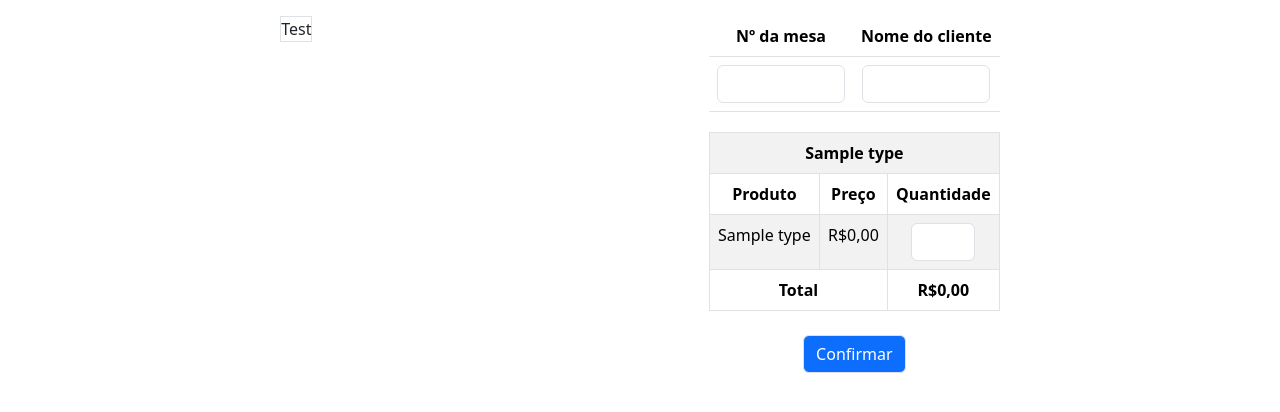
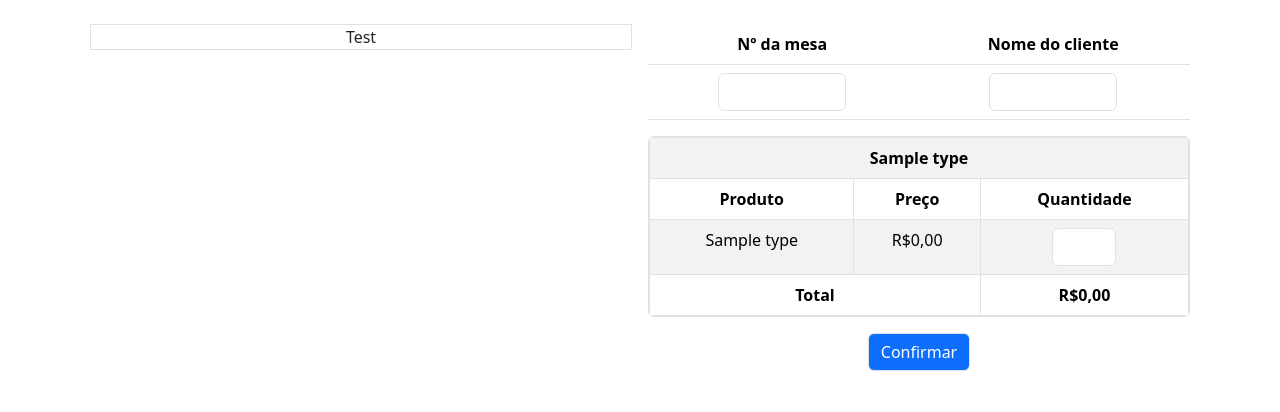
Before and after one commit to luizfldomingues/limas, a Flask app: template templates/new-order.html in a window 1280 px wide. Shown: the part 64-476 px from the top of the page. Run offline with Flask 3, Linux system fonts and the light colour scheme; the template is opened without the code that fills it: most values are stand-ins (such as "Sample title", 1, 10 or a date in 2020); parts of the project's set-up code (start-up, migrations or seed data) failed here and were passed over.

Commit message:
fix(AI): make the products box to overflow

```diff
--- a/templates/macros.html
+++ b/templates/macros.html
@@ -1,9 +1,9 @@
 {% macro edit_order(action, products, edit_customer_info=False, order=False, color="primary", confirm_button="Confirmar") %}
-    <div class="flex d-flex flex-row justify-content-around w-100 vh-10 overflow-auto">
-        <div class="">
-          <div class="border">Test</div>
+    <div class="d-flex flex-row justify-content-around w-100">
+        <div class="w-50 p-2">
+            <div class="border">Test</div>
         </div>
-        <div class="vh-50 overflow-auto">
+        <div class="w-50 p-2">
             <form action="{{ action }}" method="post">
                 {% if order %}
                 <span>
@@ -34,8 +34,8 @@
                         </tbody>
                     </table>
                 {% endif %}
-                <div class="py-1 my-1">
-                    <table class="table table-bordered table-striped">
+                <div class="border rounded" style="max-height: 50vh; overflow-y: auto;">
+                    <table class="table table-bordered table-striped mb-0">
                         {% if order %}
                         <thead>
                             <tr class="table-{{ color }}">
@@ -87,7 +87,7 @@
                         </tfoot>
                     </table>
                 </div>
-                <button class="border btn btn-{{ color }}" type="submit">{{ confirm_button }}</button>
+                <button class="border btn btn-{{ color }} mt-3" type="submit">{{ confirm_button }}</button>
             </form>
         </div>
     </div>
```
